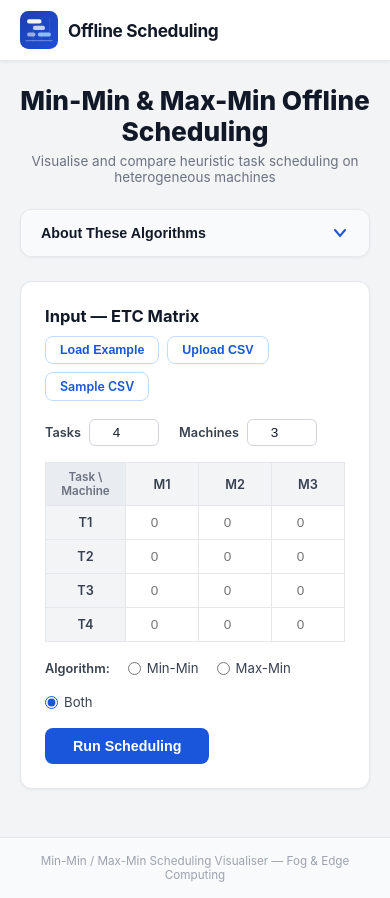
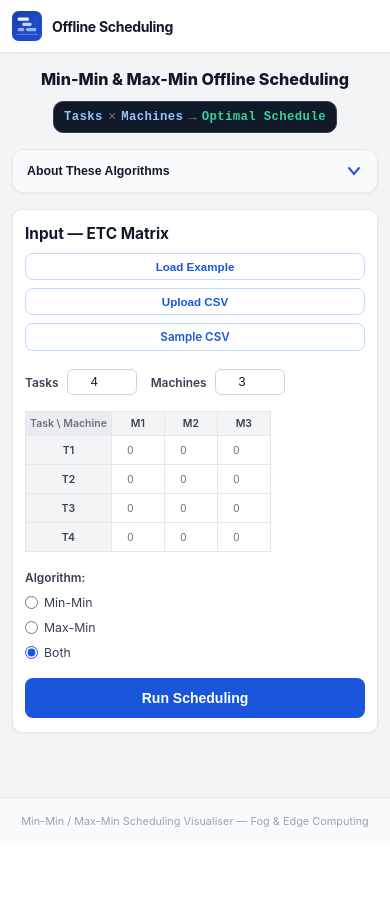
Before and after one commit to vsr73/Offline_scheduling, a React (Vite) app: page / in a window 390 px wide. After the commit the page ends 844 px from the top, so only its background shows below. Built offline with nearby package versions, Linux system fonts and the light colour scheme.

Commit message:
responsive website design

```diff
--- a/src/App.jsx
+++ b/src/App.jsx
@@ -30,9 +30,13 @@ export default function App() {
       <main className="main">
         <div className="page-title">
           <h1>Min-Min &amp; Max-Min Offline Scheduling</h1>
-          <p className="page-subtitle">
-            Visualise and compare heuristic task scheduling on heterogeneous machines
-          </p>
+          <div className="calc-display">
+            <span className="calc-token">Tasks</span>
+            <span className="calc-op">×</span>
+            <span className="calc-token">Machines</span>
+            <span className="calc-op">→</span>
+            <span className="calc-result">Optimal Schedule</span>
+          </div>
         </div>
 
         <AlgorithmInfo />
--- a/src/index.css
+++ b/src/index.css
@@ -61,7 +61,37 @@ body { min-height: 100vh; background: #f3f4f6; }
 /* ── Page title ─────────────────────────────── */
 .page-title { text-align: center; }
 .page-title h1 { font-size: 1.75rem; font-weight: 800; color: #111827; }
-.page-subtitle { margin-top: 6px; color: #6b7280; font-size: .9rem; }
+.calc-display {
+  display: inline-flex;
+  align-items: center;
+  gap: 10px;
+  margin-top: 12px;
+  background: #111827;
+  border: 1px solid #374151;
+  border-radius: 10px;
+  padding: 8px 20px;
+  font-family: 'Courier New', monospace;
+}
+
+.calc-token {
+  font-size: .88rem;
+  font-weight: 600;
+  color: #93c5fd;
+  letter-spacing: .03em;
+}
+
+.calc-op {
+  font-size: 1rem;
+  color: #6b7280;
+  font-weight: 400;
+}
+
+.calc-result {
+  font-size: .88rem;
+  font-weight: 700;
+  color: #34d399;
+  letter-spacing: .03em;
+}
 
 /* ── Cards ───────────────────────────────────── */
 .card {
@@ -461,3 +491,95 @@ body { min-height: 100vh; background: #f3f4f6; }
   font-size: .78rem;
   color: #9ca3af;
 }
+
+/* ── Responsive — tablet (≤768px) ───────────── */
+@media (max-width: 768px) {
+  .main { padding: 16px 12px 40px; gap: 16px; }
+
+  .page-title h1 { font-size: 1.35rem; }
+
+  .calc-display {
+    flex-wrap: wrap;
+    justify-content: center;
+    gap: 6px;
+    padding: 8px 14px;
+    font-size: .82rem;
+  }
+
+  .card { padding: 16px; }
+  .info-body { padding: 14px; }
+
+  .card-header { flex-direction: column; align-items: flex-start; }
+  .card-header-actions { width: 100%; }
+  .card-header-actions .btn-outline,
+  .card-header-actions a.btn-outline { flex: 1; text-align: center; }
+
+  .dim-row { gap: 14px; }
+
+  .matrix-cell { width: 52px; font-size: .85rem; }
+  .matrix-table th { min-width: 52px; padding: 6px 6px; font-size: .8rem; }
+  .matrix-row-label { padding: 6px 6px; font-size: .8rem; }
+
+  .algo-selector { gap: 12px; }
+
+  .btn-primary { width: 100%; padding: 12px; font-size: 1rem; }
+
+  .result-header { flex-direction: column; align-items: flex-start; gap: 8px; }
+  .result-header h2 { font-size: 1rem; }
+  .makespan-badge { width: 100%; }
+
+  .assign-table th,
+  .assign-table td { padding: 6px 8px; font-size: .8rem; }
+
+  .util-item { grid-template-columns: 32px 1fr 42px; gap: 6px; }
+  .util-machine-label { font-size: .75rem; }
+  .util-pct { font-size: .75rem; }
+
+  .step-card { padding: 10px 10px; }
+  .avail-chip { font-size: .7rem; }
+
+  .info-toggle { padding: 12px 14px; font-size: .88rem; }
+}
+
+/* ── Responsive — mobile (≤480px) ───────────── */
+@media (max-width: 480px) {
+  :root { font-size: 14px; }
+
+  .header-inner { padding: 0 12px; height: 52px; }
+  .header-title { font-size: 1rem; }
+  .header-logo svg { width: 30px; height: 30px; }
+
+  .page-title h1 { font-size: 1.15rem; }
+
+  .calc-display { font-size: .75rem; gap: 5px; padding: 7px 10px; }
+
+  .card { padding: 14px 12px; border-radius: 10px; }
+
+  .card-header-actions { flex-direction: column; }
+  .card-header-actions .btn-outline,
+  .card-header-actions a.btn-outline { width: 100%; }
+
+  .matrix-cell { width: 44px; font-size: .8rem; padding: 4px 2px; }
+  .matrix-table th { min-width: 44px; padding: 5px 4px; font-size: .75rem; }
+  .matrix-row-label { padding: 5px 4px; font-size: .75rem; }
+
+  .algo-selector { flex-direction: column; align-items: flex-start; gap: 10px; }
+
+  .results-grid { gap: 14px; }
+
+  .assign-table th,
+  .assign-table td { padding: 5px 6px; font-size: .75rem; }
+
+  .step-table th,
+  .step-table td { padding: 4px 6px; font-size: .75rem; }
+
+  .gantt-legend { gap: 6px; }
+  .legend-item { font-size: .72rem; }
+
+  .util-item { grid-template-columns: 28px 1fr 38px; gap: 5px; }
+
+  .info-block h3 { font-size: .88rem; }
+  .info-block p,
+  .info-block ol { font-size: .78rem; }
+  .info-note { font-size: .76rem; }
+}
```
